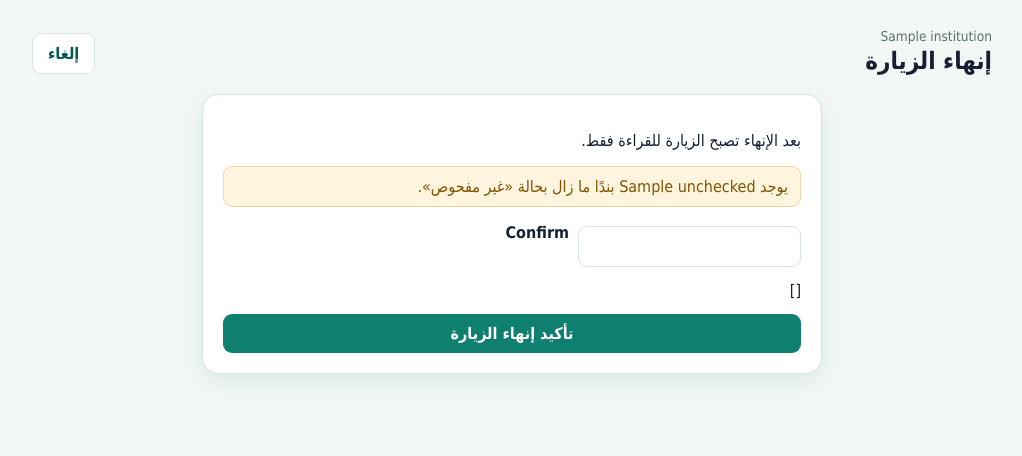
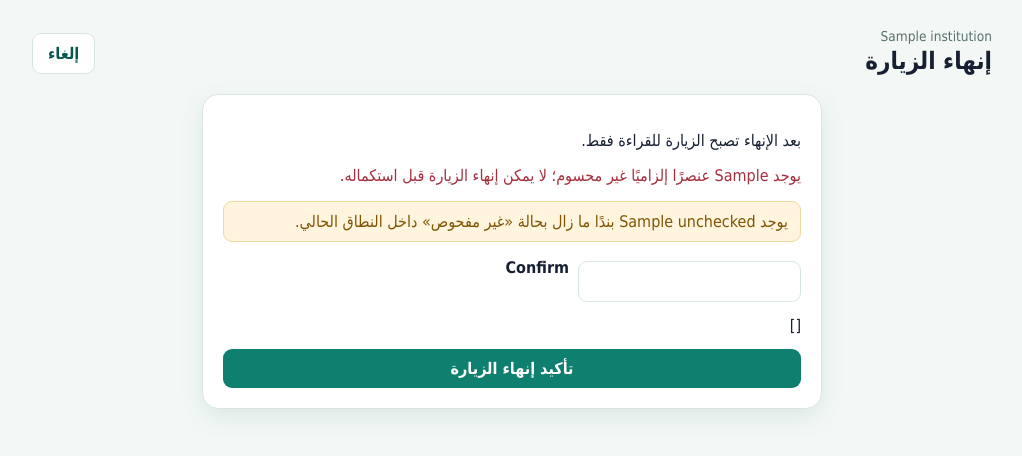
Before and after one commit to scientifica007/Inspector_Website_001, a Django app: template templates/core/inspection_complete.html in a window 1280 px wide. Shown: the part 59-515 px from the top of the page, without its empty margins (128-1150 px from the left). Run offline with Django 5.2, Linux system fonts and the light colour scheme; the template is opened without the code that fills it: most values are stand-ins (such as "Sample title", 1, 10 or a date in 2020); form fields are guessed from the names that the template uses.

Commit message:
feat: enforce required scope at completion

```diff
--- a/templates/core/inspection_complete.html
+++ b/templates/core/inspection_complete.html
@@ -10,11 +10,15 @@
 </section>
 <section class="card confirmation-card">
   <p>بعد الإنهاء تصبح الزيارة للقراءة فقط.</p>
+  {% if required_missing %}
+    <p class="error">يوجد {{ required_missing }} عنصرًا إلزاميًا غير محسوم؛ لا يمكن إنهاء الزيارة قبل استكماله.</p>
+  {% endif %}
   {% if unchecked %}
-    <p class="warning">يوجد {{ unchecked }} بندًا ما زال بحالة «غير مفحوص».</p>
+    <p class="warning">يوجد {{ unchecked }} بندًا ما زال بحالة «غير مفحوص» داخل النطاق الحالي.</p>
   {% endif %}
   <form method="post" class="stack-form">
     {% csrf_token %}
+    {{ form.non_field_errors }}
     <label class="confirm-check">{{ form.confirm }} <span>{{ form.confirm.label }}</span></label>
     {{ form.confirm.errors }}
     <button class="primary" type="submit">تأكيد إنهاء الزيارة</button>
```
